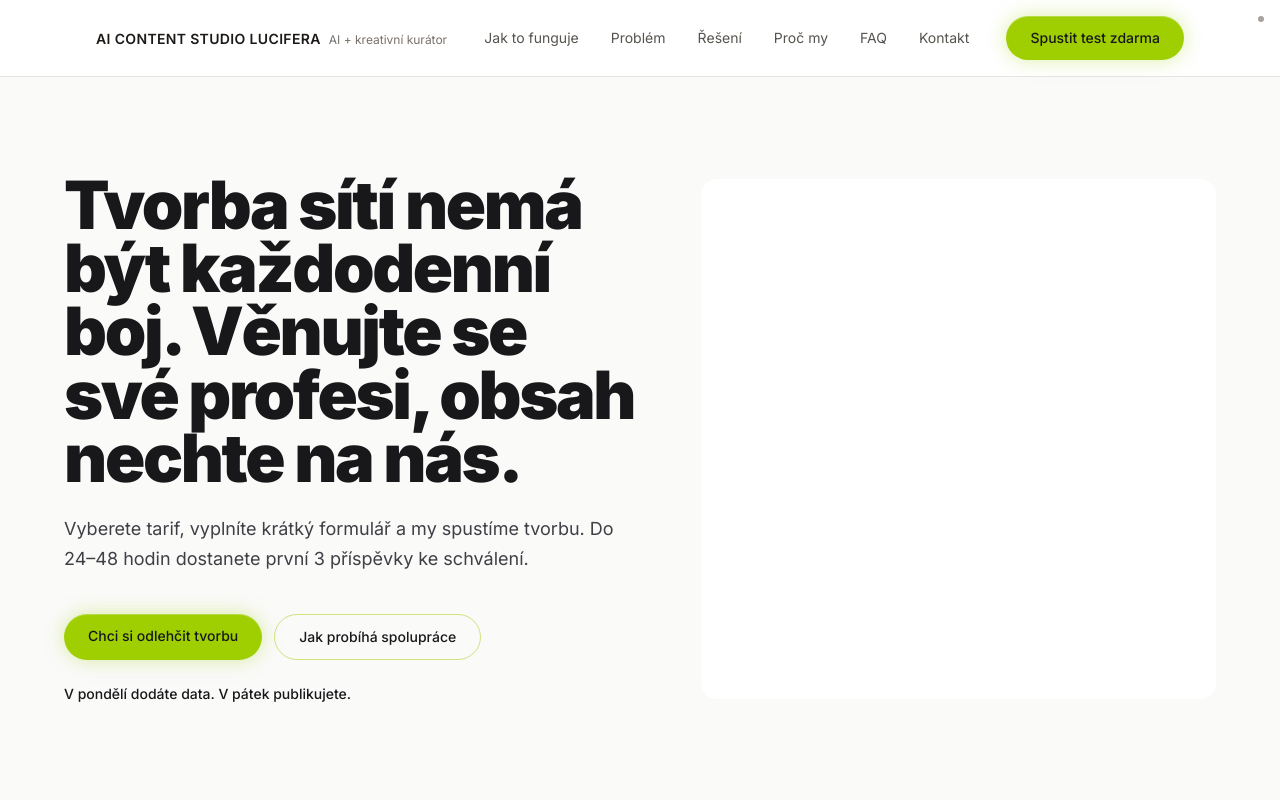
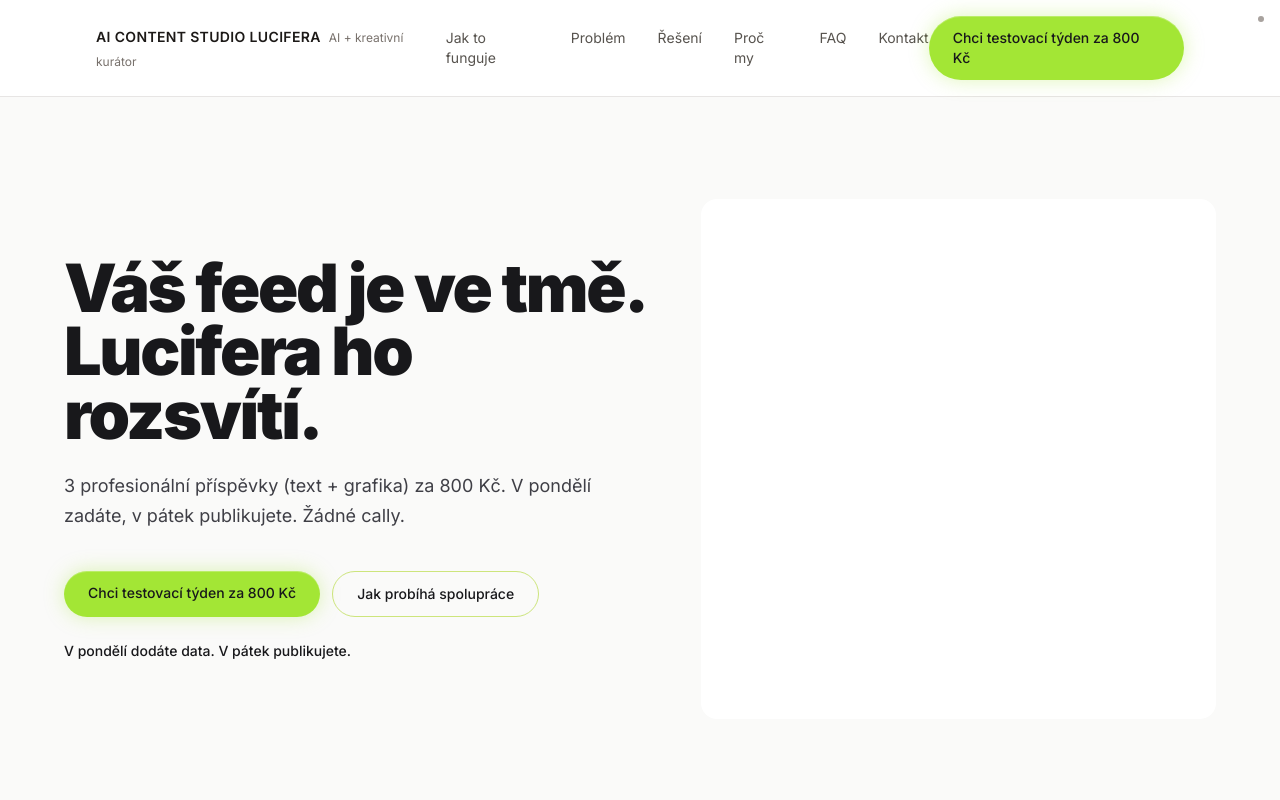
Before and after one commit to katarinabrics-eng/ai-content-studio, a Next.js app in the folder apps/content-studio/: page / in a window 1280 px wide. Shown: the top 800 px of the page. Built offline with nearby package versions, Linux system fonts and the light colour scheme.

Commit message:
feat: add test week route and update button text for promotional clarity in HomePage

```diff
--- a/apps/content-studio/src/app/globals.css
+++ b/apps/content-studio/src/app/globals.css
@@ -55,12 +55,12 @@
 
   .btn-lime-primary {
     @apply rounded-full px-6 py-3 text-sm font-medium transition-all duration-300;
-    background: var(--lucifera-lime);
+    background: #A3E635;
     color: #0d1210;
-    box-shadow: 0 0 20px rgba(159, 207, 0, 0.35), inset 0 1px 0 rgba(255, 255, 255, 0.25);
+    box-shadow: 0 0 20px rgba(163, 230, 53, 0.35), inset 0 1px 0 rgba(255, 255, 255, 0.25);
   }
   .btn-lime-primary:hover {
-    box-shadow: 0 0 32px rgba(159, 207, 0, 0.5), inset 0 1px 0 rgba(255, 255, 255, 0.3);
+    box-shadow: 0 0 32px rgba(163, 230, 53, 0.5), inset 0 1px 0 rgba(255, 255, 255, 0.3);
     filter: brightness(1.05);
   }
 
--- a/apps/content-studio/src/app/page.tsx
+++ b/apps/content-studio/src/app/page.tsx
@@ -10,7 +10,7 @@ const processSteps = [
 
 const faqs = [
   { q: "Je potřeba hodně schůzek a callů?", a: "Ne. Náš systém je postavený tak, abyste nemuseli trávit hodiny na meetinzích. Spolupráce je asynchronní a rychlá." },
-  { q: "Co když s návrhem nesouhlasíme?", a: "To se může stát. Jednoduše nám pošlete své námitky, my je upravíme a do dalšího dne vám dodáme finální, vyladěnou verzi." },
+  { q: "Co když s návrhem nesouhlasíme?", a: "U zaváděcí ceny 800 Kč doručujeme finální návrhy bez revizí. Ladění na míru je dostupné u měsíčních paušálů." },
   { q: "Jak rychle uvidíme první výstupy?", a: "První 3 návrhy od nás standardně dostanete do 24–48 hodin od dodání podkladů." },
 ];
 
@@ -32,8 +32,8 @@ export default function HomePage() {
             <a href="#faq" className="transition-colors hover:text-zinc-900">FAQ</a>
             <a href="#kontakt" className="transition-colors hover:text-zinc-900">Kontakt</a>
           </nav>
-          <a href="/start" className="btn-lime-primary text-zinc-900">
-            Spustit test zdarma
+          <a href="/start?plan=test-week" className="btn-lime-primary text-zinc-900">
+            Chci testovací týden za 800 Kč
           </a>
         </div>
       </header>
@@ -53,20 +53,20 @@ export default function HomePage() {
                 lineHeight: 0.95,
               }}
             >
-              Tvorba sítí nemá být každodenní boj. Věnujte se své profesi, obsah nechte na nás.
+              Váš feed je ve tmě. Lucifera ho rozsvítí.
             </h1>
             <p
               className="mt-6 max-w-xl text-lg text-zinc-700"
               style={{ lineHeight: "1.875rem" }}
             >
-              Vyberete tarif, vyplníte krátký formulář a my spustíme tvorbu. Do 24–48 hodin dostanete první 3 příspěvky ke schválení.
+              3 profesionální příspěvky (text + grafika) za 800 Kč. V pondělí zadáte, v pátek publikujete. Žádné cally.
             </p>
             <div className="mt-10 flex flex-wrap gap-3">
-              <a href="/start" className="btn-lime-primary text-zinc-900">
-                Chci si odlehčit tvorbu
+              <a href="/start?plan=test-week" className="btn-lime-primary text-zinc-900">
+                Chci testovací týden za 800 Kč
               </a>
               <a
-                href="#jak-to-funguje"
+                href="/start?plan=test-week"
                 className="rounded-full border border-lucifera-lime/50 px-6 py-3 text-sm font-medium text-zinc-900 transition-colors hover:bg-lucifera-lime/10"
               >
                 Jak probíhá spolupráce
@@ -223,7 +223,14 @@ export default function HomePage() {
               <span className="text-xl">✦</span>
             </div>
             <div className="glass-lime flex flex-col items-center px-8 py-6">
-              <div className="h-16 w-16 rounded-full border border-lucifera-lime/50 bg-lucifera-lime/20" />
+              {/* Maskot Lucifera placeholder */}
+              <div
+                className="relative flex h-16 w-16 items-center justify-center overflow-hidden rounded-full border border-lucifera-lime/50 bg-lucifera-lime/20 text-xs text-stone-500"
+                style={{ backgroundImage: "url(/placeholders/lucifera-maskot.png)", backgroundSize: "cover", backgroundPosition: "center" }}
+                title="Maskot Lucifera"
+              >
+                <span className="sr-only">Maskot Lucifera – placeholder</span>
+              </div>
               <p className="mt-3 text-sm font-medium text-stone-900">Kurátor</p>
               <p className="text-center text-xs text-stone-500">Kontrola, tón, kvalita</p>
             </div>
@@ -272,24 +279,36 @@ export default function HomePage() {
                 Data se zpracovávají. Pokud něco chybí, AI spolu s lidským kurátorem vyberou nejlépe pasující variantu pro váš projekt.
               </p>
               <div className="mt-8 flex flex-wrap justify-center gap-4">
-                <a href="/start?plan=basic" className="glass-lime px-6 py-4 text-left">
+                <a href="/start?plan=test-week" className="relative glass-lime px-6 py-4 text-left ring-2 ring-[#A3E635] shadow-lg">
+                  <span className="absolute -top-3 left-4 rounded-full bg-[#A3E635] px-3 py-0.5 text-xs font-bold text-zinc-900">DOPORUČUJEME</span>
+                  <p className="font-semibold text-stone-900">TESTOVACÍ TÝDEN</p>
+                  <p className="text-sm font-bold text-stone-800">800 Kč / jednorázově</p>
+                  <ul className="mt-2 space-y-1 text-xs text-stone-600">
+                    <li>• 3 příspěvky</li>
+                    <li>• grafika v Glass stylu</li>
+                    <li>• texty s tónem značky</li>
+                    <li>• doručení do 48h</li>
+                  </ul>
+                  <span className="mt-3 inline-block text-sm font-medium text-zinc-900">Objednat testovací týden →</span>
+                </a>
+                <a href="/start?plan=test-week" className="glass-lime px-6 py-4 text-left">
                   <p className="font-semibold text-stone-900">Základní</p>
                   <p className="text-sm text-stone-600">3 příspěvky / měsíc</p>
-                  <span className="mt-2 inline-block text-sm font-medium text-zinc-900">Spustit test zdarma →</span>
+                  <span className="mt-2 inline-block text-sm font-medium text-zinc-900">Objednat →</span>
                 </a>
-                <a href="/start?plan=standard" className="glass-lime px-6 py-4 text-left">
+                <a href="/start?plan=test-week" className="glass-lime px-6 py-4 text-left">
                   <p className="font-semibold text-stone-900">Standard</p>
                   <p className="text-sm text-stone-600">8 příspěvků / měsíc</p>
-                  <span className="mt-2 inline-block text-sm font-medium text-zinc-900">Spustit test zdarma →</span>
+                  <span className="mt-2 inline-block text-sm font-medium text-zinc-900">Objednat →</span>
                 </a>
-                <a href="/start?plan=premium" className="glass-lime px-6 py-4 text-left">
+                <a href="/start?plan=test-week" className="glass-lime px-6 py-4 text-left">
                   <p className="font-semibold text-stone-900">Premium</p>
                   <p className="text-sm text-stone-600">15 příspěvků / měsíc</p>
-                  <span className="mt-2 inline-block text-sm font-medium text-zinc-900">Spustit test zdarma →</span>
+                  <span className="mt-2 inline-block text-sm font-medium text-zinc-900">Objednat →</span>
                 </a>
               </div>
-              <a href="/start" className="btn-lime-primary mt-10 px-8 py-4 text-base text-zinc-900">
-                Spustit test zdarma (zvolit tarif později)
+              <a href="/start?plan=test-week" className="btn-lime-primary mt-10 px-8 py-4 text-base text-zinc-900">
+                Chci testovací týden za 800 Kč
               </a>
             </div>
           </div>
--- a/apps/content-studio/src/lib/routes.ts
+++ b/apps/content-studio/src/lib/routes.ts
@@ -3,3 +3,4 @@
  */
 
 export const START_ROUTE = "/start";
+export const START_TEST_WEEK_ROUTE = "/start?plan=test-week";
```
